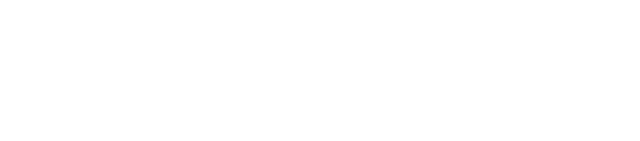
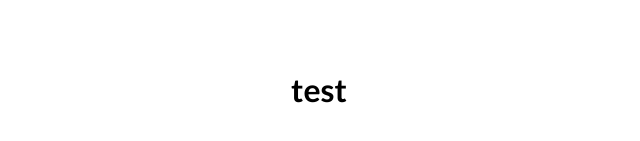
Before and after one commit to Raboro/speed-reading-web, a React (Vite) app: page / in a window 1280 px wide. Shown: the part 475-616 px from the top of the page, without its empty margins (321-961 px from the left). Built offline with nearby package versions, Linux system fonts and the light colour scheme.

Commit message:
feat(Word): :sparkles: added word component

```diff
--- a/src/App.tsx
+++ b/src/App.tsx
@@ -3,6 +3,7 @@ import './App.css';
 import { Heading } from './components/Heading/Heading.tsx';
 import { TextInput } from './components/TextInput/TextInput.tsx';
 import { Text } from './data/Text.ts';
+import { Word } from './components/Word/Word.tsx';
 
 function App() {
   const [text, setText] = useState<Text>(new Text(''));
@@ -14,6 +15,7 @@ function App() {
     <div className="mainContainer">
       <Heading />
       <TextInput collectText={collectText} />
+      <Word word="test" />
     </div>
   );
 }
--- /dev/null
+++ b/src/components/Word/Word.css
@@ -0,0 +1,4 @@
+.word {
+    text-align: center;
+    margin-top: 20vh;
+}
--- /dev/null
+++ b/src/components/Word/Word.tsx
@@ -0,0 +1,9 @@
+import './Word.css';
+
+interface WordProps {
+  word: string;
+}
+
+export function Word(props: Readonly<WordProps>) {
+  return <h1 className="word">{props.word}</h1>;
+}
```
